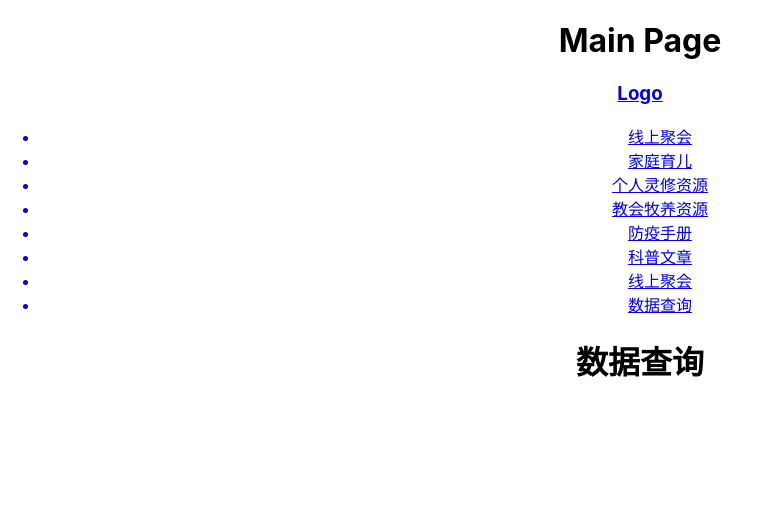
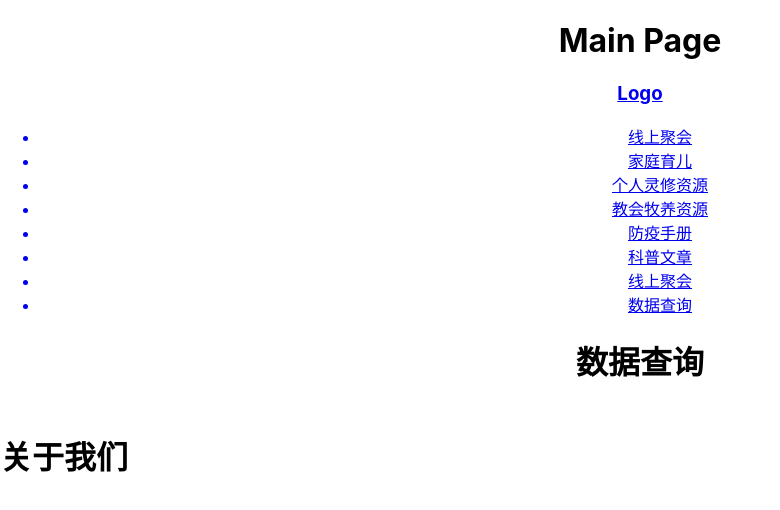
Before and after one commit to ShareForChrist/Shareforchrist, a React (Create React App) app: page /shujuchaxun in a window 1280 px wide. Shown: the top 510 px of the page, without its empty margins (0-780 px from the left). Built offline with nearby package versions, Linux system fonts and the light colour scheme.

Commit message:
Add about section

```diff
--- a/src/App.js
+++ b/src/App.js
@@ -9,6 +9,7 @@ import Jiaohuimuyang from "./subpages/jiaohuimuyang";
 import Kepuwenzhang from "./subpages/kepuwenzhang";
 import Shujuchaxun from "./subpages/shujuchaxun";
 import Wenzhenpingtai from "./subpages/wenzhenpingtai";
+import About from "./components/about/about.js";
 import { BrowserRouter as Router, Switch, Route } from "react-router-dom";
 
 function App() {
@@ -29,6 +30,7 @@ function App() {
           <Route path="/shujuchaxun" component={Shujuchaxun} />
         </Switch>
       </div>
+      <About></About>
     </Router>
   );
 }
--- a/src/components/about.js
+++ b/src/components/about/about.js
@@ -1,8 +1,13 @@
 import React, { Component } from "react";
+import "./about.css";
 class About extends Component {
   state = {};
   render() {
-    return <div></div>;
+    return (
+      <div>
+        <h1>关于我们</h1>
+      </div>
+    );
   }
 }
 
```
Also changed, not shown: src/components/about/about.css (added).
